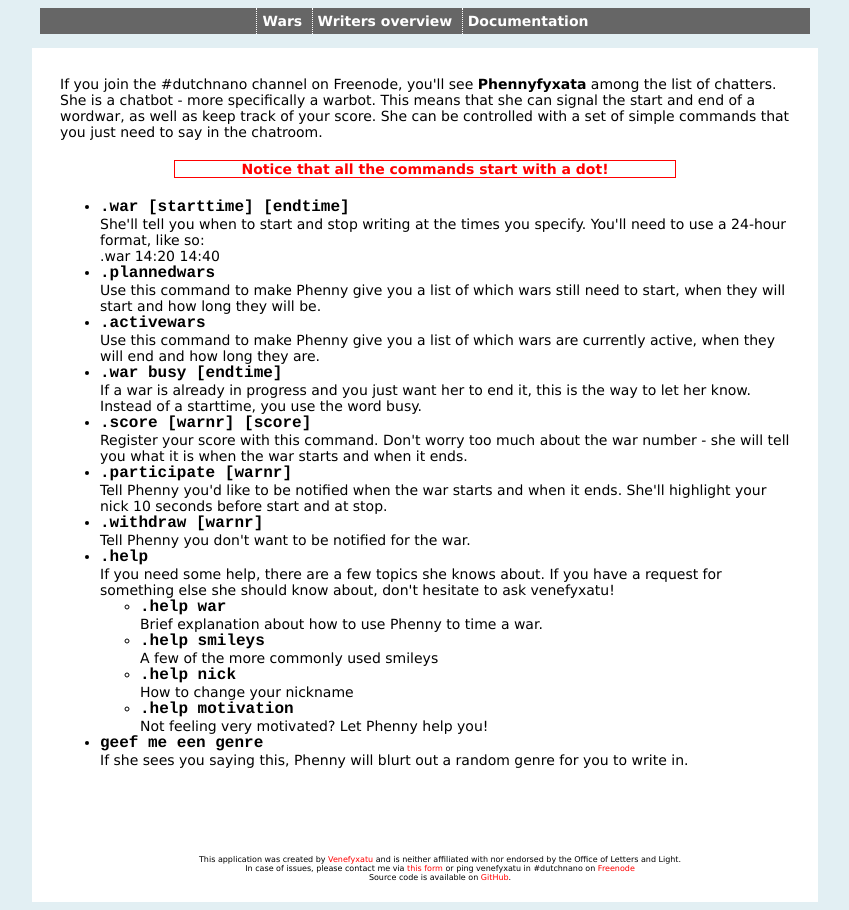
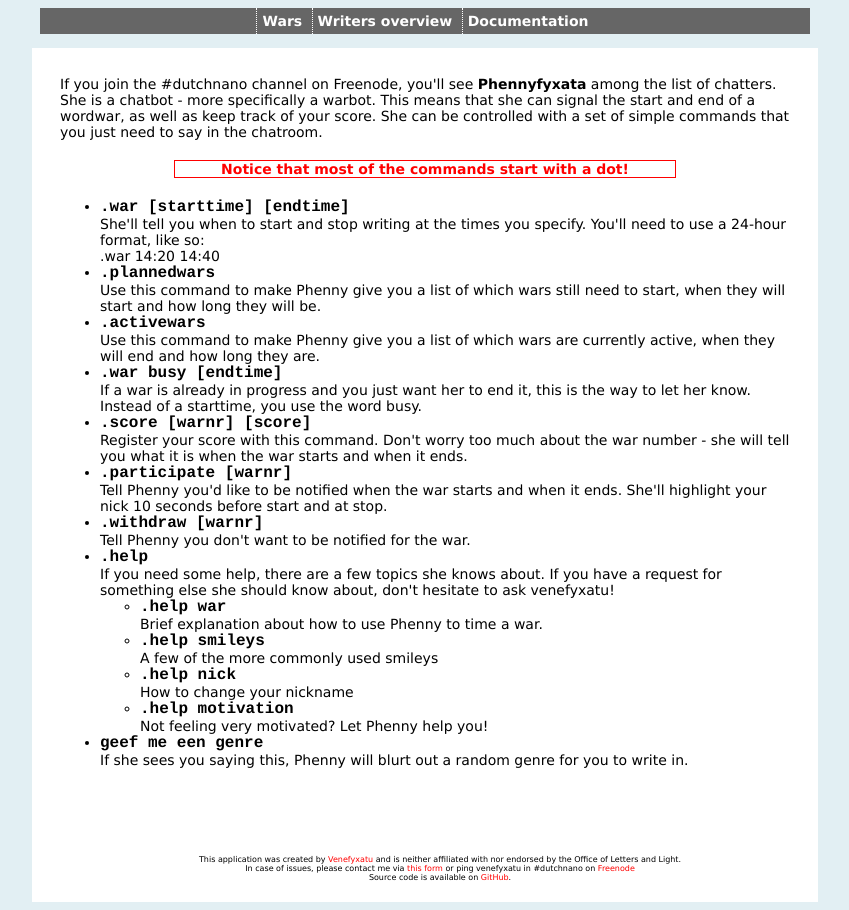
Before and after one commit to Venefyxatu/phennyfyxata, a Django app: template phennyfyxata/templates/scores/documentation.html in a window 1280 px wide. Shown: the whole page, without its empty margins (215-1064 px from the left). Run offline with Django 3.2, Linux system fonts and the light colour scheme; the template is opened without the code that fills it, so the values that code supplies are empty.

Commit message:
Update documentation page

```diff
--- a/phennyfyxata/templates/scores/documentation.html
+++ b/phennyfyxata/templates/scores/documentation.html
@@ -11,7 +11,7 @@
 -->
 
 {% trans "If you join the #dutchnano channel on Freenode, you'll see <b>Phennyfyxata</b> among the list of chatters. She is a chatbot - more specifically a warbot. This means that she can signal the start and end of a wordwar, as well as keep track of your score. She can be controlled with a set of simple commands that you just need to say in the chatroom.<br />" %}
-<div class="important">{% trans "Notice that all the commands start with a dot!" %}</div>
+<div class="important">{% trans "Notice that most of the commands start with a dot!" %}</div>
 
 <ul>
     <li /><span class="command">.war [starttime] [endtime]</span><br />
--- a/phennyfyxata/templates/scores/documentation.nl.html
+++ b/phennyfyxata/templates/scores/documentation.nl.html
@@ -7,7 +7,7 @@
 </div>
 
 Als je naar het #dutchnano kanaal op Freenode gaat zal je daar <b>Phennyfyxata</b> zien tussen de chatters. Dit is een chatbot - een warbot om specifiek te zijn. Dat houdt in dat ze zowel het start-en stopsein kan geven voor een wordwar als je score bijhouden. Je kan haar aansturen met enkele eenvoudige commando's die je gewoon in de chat moet zetten.<br />
-<div class="important">Merk op dat alle commando's met een punt beginnen!</div>
+<div class="important">Merk op dat de meeste commando's met een punt beginnen!</div>
 
 <ul>
     <li /><span class="command">.war [begintijd] [eindtijd]</span><br />
```
